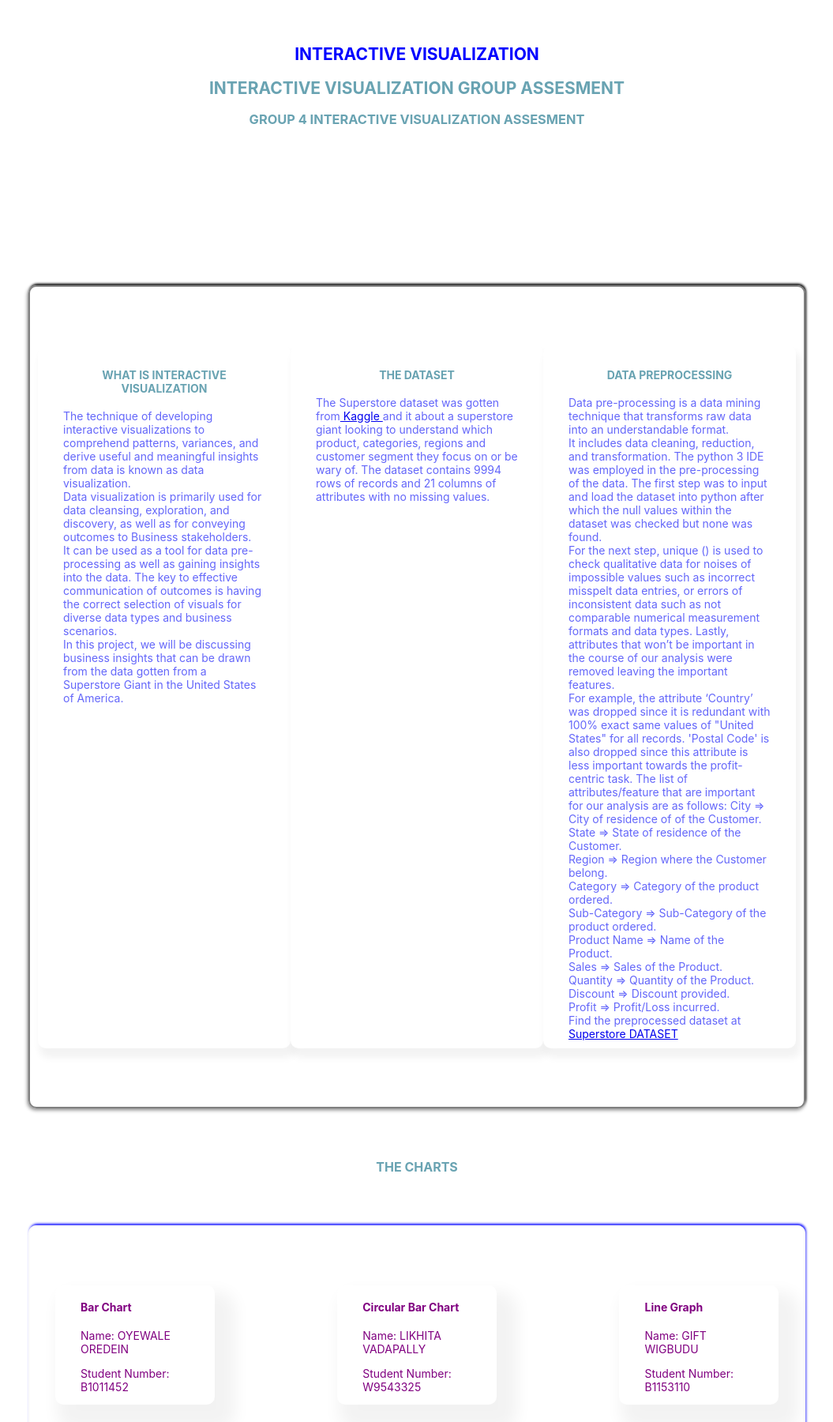
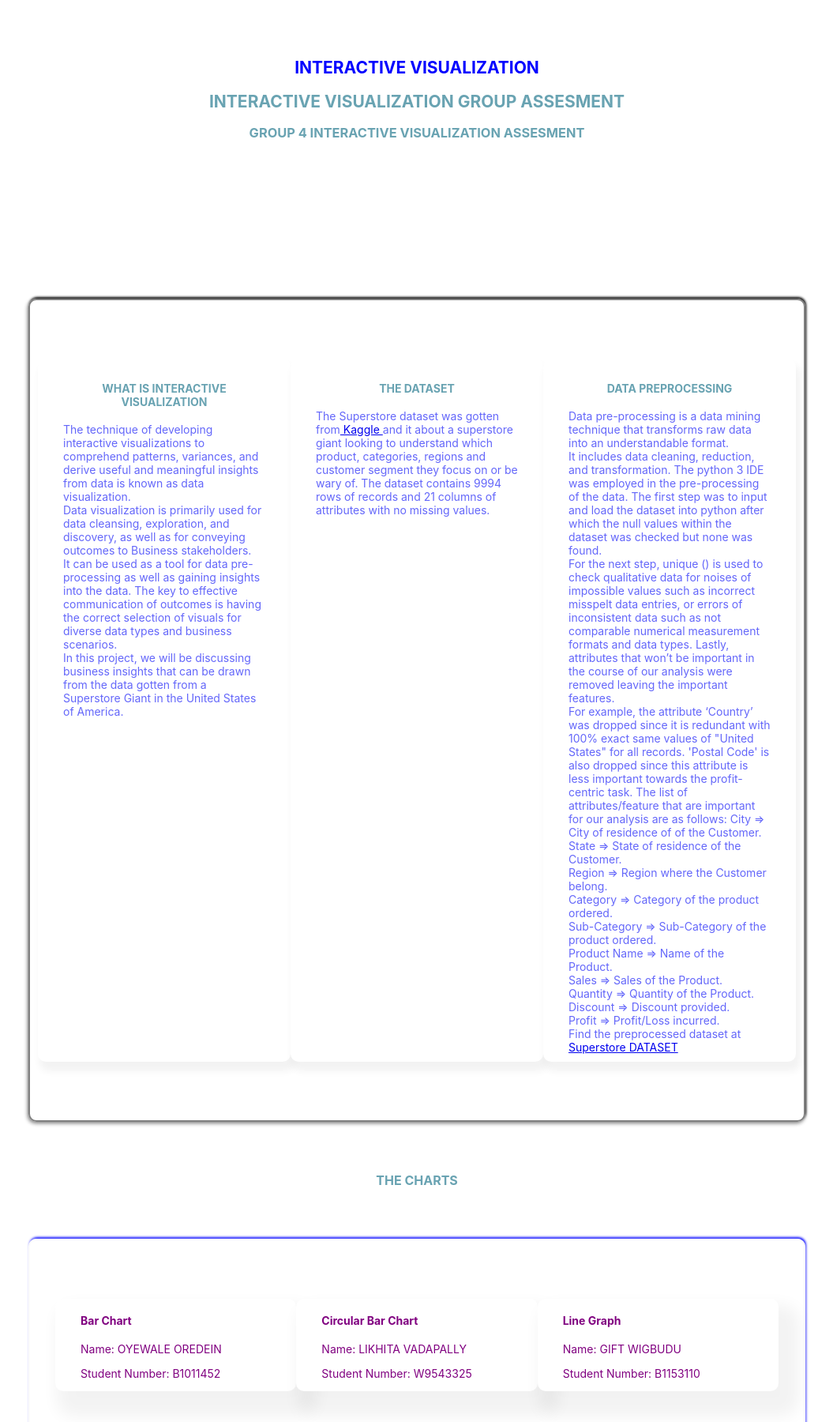
Before and after one commit to Sir-Newton/BBsTeams, a Next.js app in the folder BBsTeams/: page / in a window 1280 px wide. Shown: the part 120-1920 px from the top of the page at 79% size, without its empty margins (112-1167 px from the left). Built offline with nearby package versions, Linux system fonts and the light colour scheme.

Commit message:
Update globals.css

```diff
--- a/BBsTeams/styles/globals.css
+++ b/BBsTeams/styles/globals.css
@@ -81,7 +81,7 @@ code {
     background: #ffffff 0% 0% no-repeat padding-box;
     box-shadow: 14px 20px 20px 12px #0702020d;
     border-radius: 10px;
-    width: 22%;
+    width: 35%;
     margin-top: 4rem;
     margin-bottom: 4rem;
     padding-left: 2rem;
```
